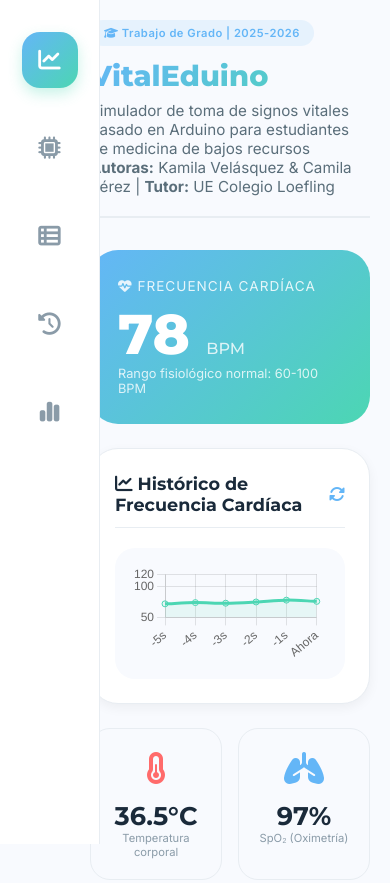
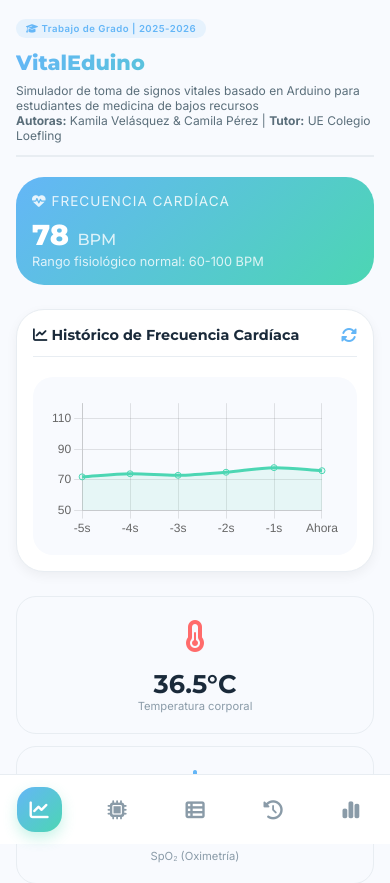
Before and after one commit to velasquezkamila558-cmyk/vitaleduino, a plain HTML site: page index.html in a window 390 px wide. Shown: the top 883 px of the page. Drawn offline with nearby package versions, Linux system fonts and the light colour scheme.

Commit message:
Update index.html

```diff
--- a/index.html
+++ b/index.html
@@ -1324,6 +1324,195 @@
     color: white;
     font-weight: 600;
     cursor: pointer;
+}
+        /* ============================================
+   VERSIÓN MÓVIL - RESPONSIVE
+   ============================================ */
+
+/* Tablets (pantallas entre 768px y 1024px) */
+@media (max-width: 1024px) {
+    .dashboard-grid {
+        grid-template-columns: 1fr;
+        gap: 20px;
+    }
+
+    .sidebar {
+        width: 70px;
+    }
+
+    .main-content {
+        margin-left: 70px;
+        padding: 20px;
+    }
+
+    .title-main {
+        font-size: 2rem;
+    }
+
+    .vital-value {
+        font-size: 2.5rem;
+    }
+}
+
+/* Móviles (pantallas de hasta 768px) */
+@media (max-width: 768px) {
+    .app {
+        flex-direction: column;
+    }
+
+    /* Sidebar horizontal en móvil */
+    .sidebar {
+        width: 100%;
+        height: auto;
+        flex-direction: row;
+        justify-content: space-around;
+        padding: 12px 0;
+        position: fixed;
+        bottom: 0;
+        top: auto;
+        left: 0;
+        right: 0;
+        background: var(--bg-secondary);
+        border-right: none;
+        border-top: 1px solid var(--border-light);
+        z-index: 1000;
+        gap: 0;
+    }
+
+    .nav-item {
+        width: 50px;
+        height: 50px;
+    }
+
+    .nav-item .tooltip {
+        display: none;
+    }
+
+    .main-content {
+        margin-left: 0;
+        padding: 16px;
+        padding-bottom: 80px;
+    }
+
+    .academic-header {
+        margin-bottom: 20px;
+        padding-bottom: 12px;
+    }
+
+    .title-main {
+        font-size: 1.5rem;
+    }
+
+    .badge {
+        font-size: 0.6rem;
+        padding: 4px 10px;
+    }
+
+    .subtitle {
+        font-size: 0.75rem;
+    }
+
+    .vital-card {
+        padding: 16px;
+    }
+
+    .vital-value {
+        font-size: 2rem;
+    }
+
+    .sensors-grid {
+        grid-template-columns: 1fr;
+        gap: 12px;
+    }
+
+    .card {
+        padding: 16px;
+    }
+
+    .btn-primary {
+        padding: 12px;
+        font-size: 0.85rem;
+    }
+
+    .btn-examen, .btn-emergencia, .btn-reestablecer {
+        padding: 10px;
+        font-size: 0.8rem;
+    }
+
+    .temas-botones {
+        grid-template-columns: repeat(2, 1fr);
+        gap: 8px;
+    }
+
+    .game-valores {
+        flex-direction: column;
+        gap: 8px;
+    }
+
+    .game-opciones {
+        grid-template-columns: 1fr;
+    }
+
+    .modal-container {
+        flex-direction: column;
+        width: 95%;
+    }
+
+    .modal-visual {
+        min-height: 300px;
+        padding: 20px;
+    }
+
+    .modal-info {
+        padding: 20px;
+    }
+
+    .rangos-container, .historial-container, .estadisticas-container {
+        width: 95%;
+        padding: 16px;
+    }
+
+    .estadistica-card {
+        padding: 12px;
+    }
+
+    .estadistica-valor {
+        font-size: 1.5rem;
+    }
+}
+
+/* Móviles pequeños (hasta 480px) */
+@media (max-width: 480px) {
+    .sidebar {
+        justify-content: space-around;
+    }
+
+    .nav-item {
+        width: 45px;
+        height: 45px;
+        font-size: 1.2rem;
+    }
+
+    .title-main {
+        font-size: 1.3rem;
+    }
+
+    .vital-value {
+        font-size: 1.8rem;
+    }
+
+    .card-title {
+        font-size: 0.9rem;
+    }
+
+    .temas-botones {
+        grid-template-columns: repeat(2, 1fr);
+    }
+
+    .tema-btn {
+        padding: 8px 4px;
+        font-size: 0.6rem;
+    }
 }
     </style>
 </head>
```
